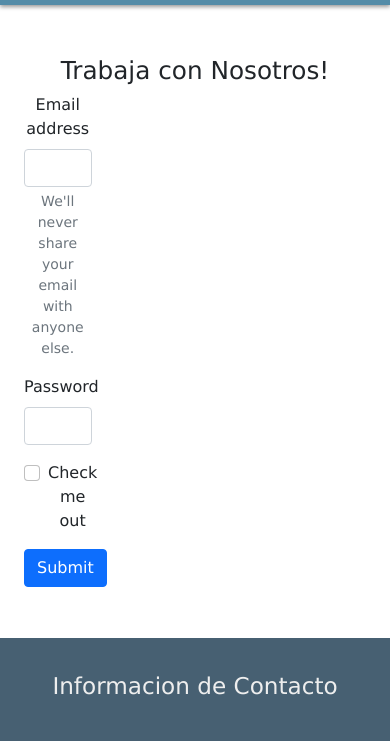
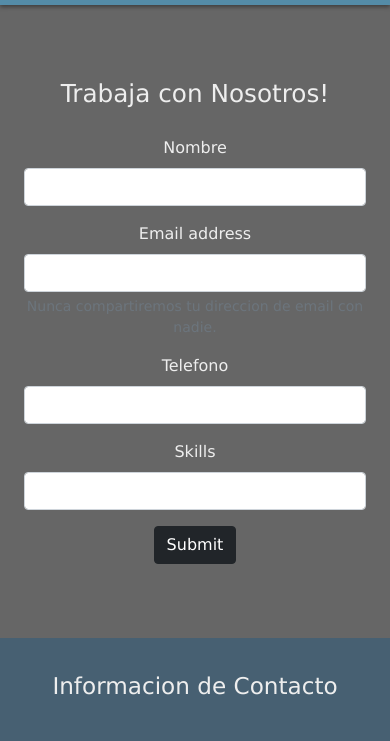
Before and after one commit to omarurregodev/Desafio_6_y_7_Torres, a plain HTML site: page pages/Trabaja_con_nosotros.html in a window 390 px wide. Shown: the part 56-797 px from the top of the page. Drawn offline with Linux system fonts and the light colour scheme; files whose address does not match are found by name.

Commit message:
Pagina trabaja con nosotros terminada Responsive

```diff
--- a/css/styles.css
+++ b/css/styles.css
@@ -158,8 +158,23 @@ body {
     align-items: center;
     justify-content: center;
     height: 75vh;
+    background-color: rgba(0,0,0,0.6);
 }
 
-.formCostumer {
+.formCostume {
+    padding-top: 20px;
+}
 
+.centradoForm {
+    display: flex;
+    align-items: center;
+    justify-content: center;
 }
+
+.tituloContacto {
+    color: #EEEEEE;
+}
+
+.form-label {
+    color: #EEEEEE;
+}
--- a/pages/Trabaja_con_nosotros.html
+++ b/pages/Trabaja_con_nosotros.html
@@ -37,24 +37,28 @@
             <div class="container-fluid formContainer">
                 <div class="container">
                     <div class="row">
-                        <h2 class="text-center">Trabaja con Nosotros!</h2>
+                        <h2 class="text-center tituloContacto">Trabaja con Nosotros!</h2>
                     </div>
-                    <div class="row">
-                        <form class="w-25 formCostume text-center">
+                    <div class="row centradoForm">
+                        <form class="col-xl-4 col-lg-4 col-md-6 col-sm-12 col-12 formCostume text-center">
+                            <div class="mb-3">
+                                <label for="exampleInputEmail1" class="form-label">Nombre</label>
+                                <input type="text" class="form-control" id="" aria-describedby="emailHelp">
+                            </div>
                             <div class="mb-3">
                                 <label for="exampleInputEmail1" class="form-label">Email address</label>
-                                <input type="email" class="form-control" id="exampleInputEmail1" aria-describedby="emailHelp">
-                                <div id="emailHelp" class="form-text">We'll never share your email with anyone else.</div>
+                                <input type="email" class="form-control" id="" aria-describedby="emailHelp">
+                                <div id="emailHelp" class="form-text">Nunca compartiremos tu direccion de email con nadie.</div>
                             </div>
                             <div class="mb-3">
-                                <label for="exampleInputPassword1" class="form-label">Password</label>
-                                <input type="password" class="form-control" id="exampleInputPassword1">
+                                <label for="exampleInputPassword1" class="form-label">Telefono</label>
+                                <input type="number" class="form-control" id="">
                             </div>
-                            <div class="mb-3 form-check">
-                                <input type="checkbox" class="form-check-input" id="exampleCheck1">
-                                <label class="form-check-label" for="exampleCheck1">Check me out</label>
+                            <div class="mb-3">
+                                <label for="exampleInputPassword1" class="form-label">Skills</label>
+                                <input type="text" class="form-control" id="exampleInputPassword1">
                             </div>
-                            <button type="submit" class="btn btn-primary">Submit</button>
+                            <button type="submit" class="btn btn-dark">Submit</button>
                         </form>
                     </div>
                 </div>
```
